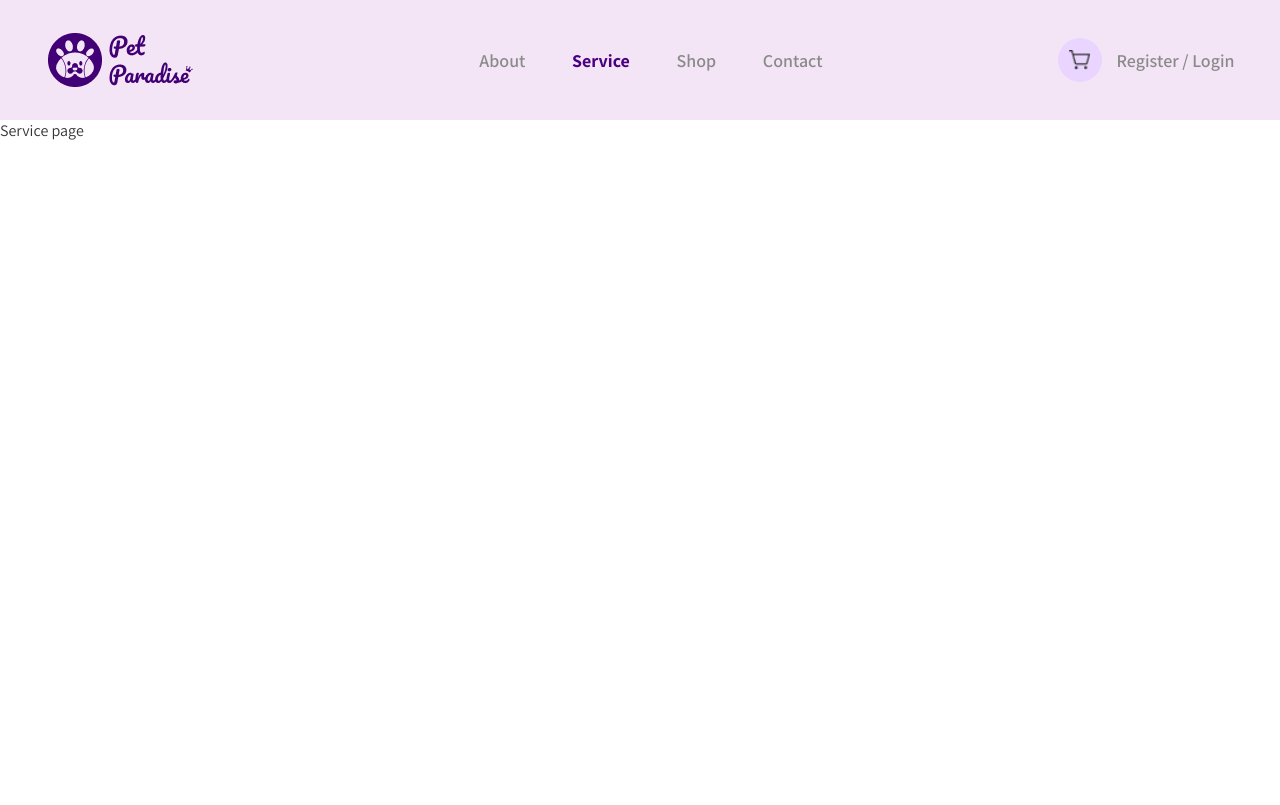
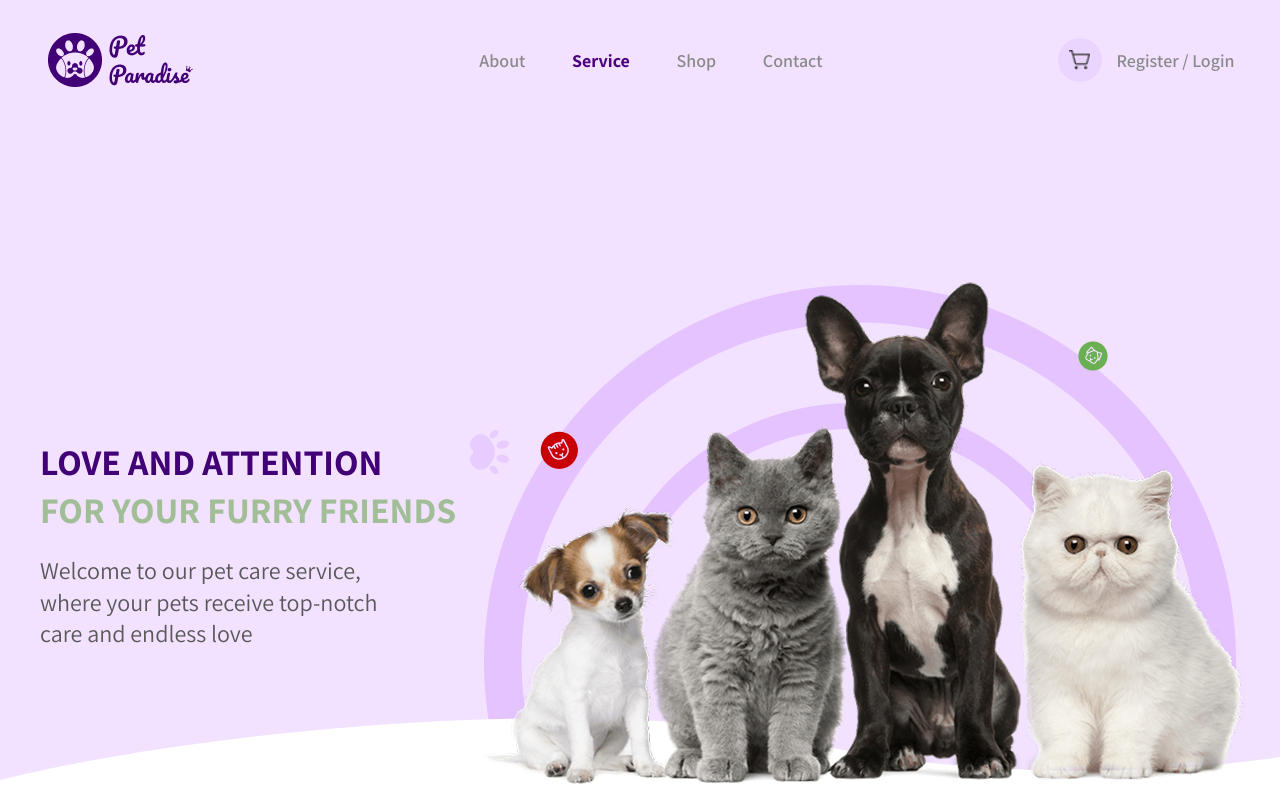
Before and after one commit to odinaM/Pet_Paradise, a React (Vite) app: page /service in a window 1280 px wide. Built offline with nearby package versions, Linux system fonts and the light colour scheme; the HTML template or start-up script is replaced by a standard one.

Commit message:
Сделала первую секцию страницы Service

```diff
--- a/src/App.jsx
+++ b/src/App.jsx
@@ -1,4 +1,5 @@
 import { Header } from './components/Header';
+import { Service } from './components/Service';
 import { Routes, Route } from 'react-router-dom';
 import './App.css';
 
@@ -8,7 +9,7 @@ function App() {
       <Header />
       <Routes>
         <Route path="/"         element={<div>About page</div>} />
-        <Route path="/service"  element={<div>Service page</div>} />
+        <Route path="/service"  element={<Service />} />
         <Route path="/shop"     element={<div>Shop page</div>} />
         <Route path="/contact"  element={<div>Contact page</div>} />
         <Route path="/register" element={<div>Register / Login</div>} />
--- a/src/components/Header.css
+++ b/src/components/Header.css
@@ -13,7 +13,7 @@
     max-width: 1440px;
     height: 120px;
     margin: 0 auto;
-    background-color: #f3e5f5;
+    background-color: #F2E2FF;
     display: flex;
     align-items: center;
     justify-content: center;
--- /dev/null
+++ b/src/components/Service.css
@@ -0,0 +1,62 @@
+/*Обёртка страницы*/
+.service {
+  width: 100%;
+  max-width: 1440px;
+  margin: 0 auto;
+  font-family: 'Assistant', sans-serif;
+}
+
+/*Первая секция*/
+.service__hero {
+  width: 100%;
+  height: 685px;
+  display: flex;
+  justify-content: center;
+  background-image: url('./img/fonService.png');
+  background-size: cover;
+  background-size: auto;
+  background-position: center;
+  background-repeat: no-repeat;
+}
+
+.service__hero-inner {
+  width: 1200px;
+  height: 100%;
+  margin: 0 auto;
+}
+
+/*Текстовый блок*/
+.service__hero-text {
+  margin-top: 320px;
+
+}
+
+.service__title {
+  font-family: 'Assistant', sans-serif;
+  font-size: 36px;
+  font-weight: 700;
+  color: #410075;
+  margin: 0;
+  line-height: 1.2;
+  margin-bottom: 5px;
+}
+
+.service__subtitle {
+  font-family: 'Assistant', sans-serif;
+  font-size: 36px;
+  font-weight: 700;
+  color: #A1BE97;
+  margin: 0;
+  line-height: 1.2;
+}
+
+.service__desc {
+  font-family: 'Assistant', sans-serif;
+  font-size: 24px;
+  font-weight: 400;
+  color: #595959;
+  margin-top: 24px;
+  line-height: 1.3;
+  width: 345px;
+  margin-left: 0;
+}
--- a/src/components/Service.jsx
+++ b/src/components/Service.jsx
@@ -0,0 +1,19 @@
+import './Service.css';
+
+export function Service() {
+  return (
+    <main className="service">
+      <section className="service__hero">
+        <div className="service__hero-inner">
+          <div className="service__hero-text">
+            <h1 className="service__title">LOVE AND ATTENTION</h1>
+            <h2 className="service__subtitle">FOR YOUR FURRY FRIENDS</h2>
+            <p className="service__desc">
+              Welcome to our pet care service, where your pets receive top-notch care and endless love
+            </p>
+          </div>
+        </div>
+      </section>
+    </main>
+  );
+}
```
Also changed, not shown: src/components/img/fonService.png.
